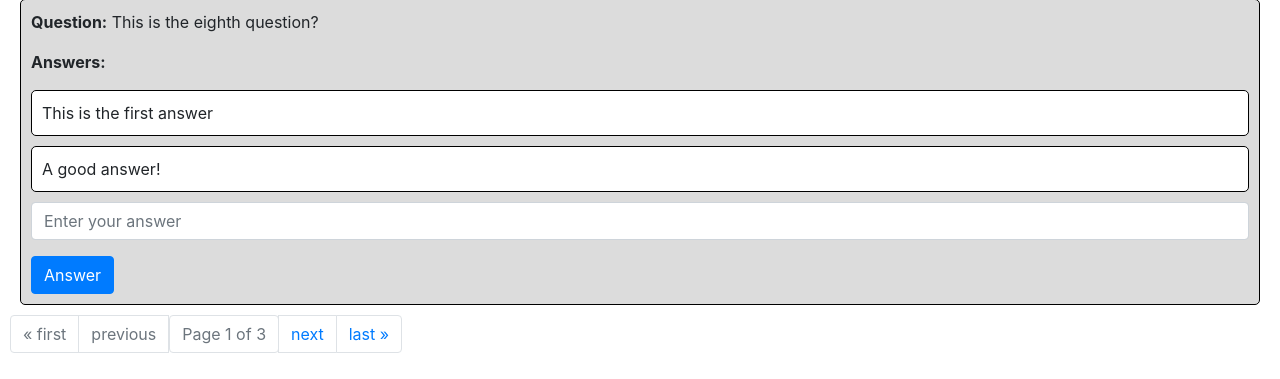
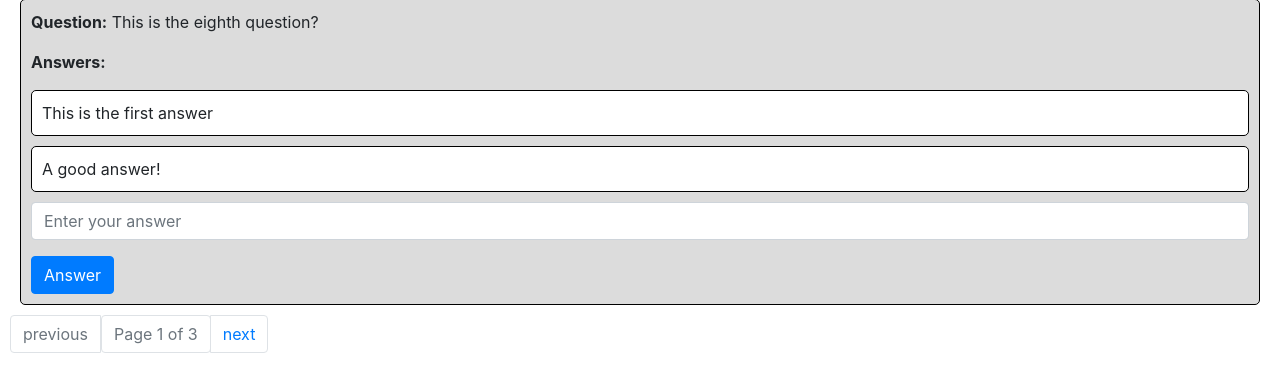
Before and after one commit to jaychakr/capstone, a Django app: page / in a window 1280 px wide. Shown: the part 1773-2152 px from the top of the page. Run offline with Django 5.2, Linux system fonts and the light colour scheme; data comes from the database, SQL or seed files in the repository; some libraries are stand-ins or nearby versions.

Commit message:
comment out first, last links

```diff
--- a/questions/templates/questions/index.html
+++ b/questions/templates/questions/index.html
@@ -44,10 +44,10 @@
             <span class="step-links">
                 <ul class="pagination">
                     {% if questions.has_previous %}
-                        <li class="page-item"><a href="?page=1" class="page-link">&laquo; first</a></li>
+                        <!-- <li class="page-item"><a href="?page=1" class="page-link">&laquo; first</a></li> -->
                         <li class="page-item"><a href="?page={{ questions.previous_page_number }}" class="page-link">previous</a></li>
                     {% else %}
-                        <li class="page-item disabled"><a href="#" class="page-link">&laquo; first</a></li>
+                        <!-- <li class="page-item disabled"><a href="#" class="page-link">&laquo; first</a></li> -->
                         <li class="page-item disabled"><a href="#" class="page-link">previous</a></li>
                     {% endif %}
 
@@ -57,10 +57,10 @@
 
                     {% if questions.has_next %}
                         <li class="page-item"><a href="?page={{ questions.next_page_number }}" class="page-link">next</a></li>
-                        <li class="page-item"><a href="?page={{ questions.paginator.num_pages }}" class="page-link">last &raquo;</a></li>
-                    {% else %}
+                        <!-- <li class="page-item"><a href="?page={{ questions.paginator.num_pages }}" class="page-link">last &raquo;</a></li>
+                    {% else %} -->
                         <li class="page-item disabled"><a href="#" class="page-link">next</a></li>
-                        <li class="page-item disabled"><a href="#" class="page-link">last &raquo;</a></li>
+                        <!-- <li class="page-item disabled"><a href="#" class="page-link">last &raquo;</a></li> -->
                     {% endif %}
                 </ul>
             </span>
```
